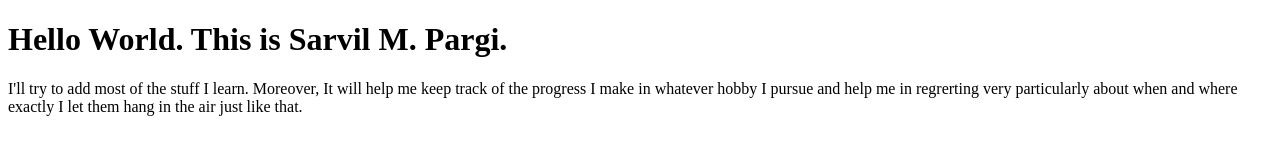
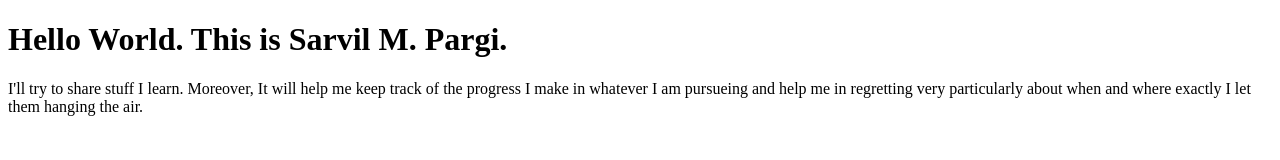
Before and after one commit to jjayman27/jjayman27.github.io, a plain HTML site: page index.html in a window 1280 px wide. Drawn offline with Linux system fonts and the light colour scheme.

Commit message:
Update index.html

```diff
--- a/index.html
+++ b/index.html
@@ -2,6 +2,6 @@
 <html>
 <body>
 <h1>Hello World. This is Sarvil M. Pargi.</h1>
-<p>I'll try to add most of the stuff I learn. Moreover, It will help me keep track of the progress I make in whatever hobby I pursue and help me in regrerting very particularly about when and where exactly I let them hang in the air just like that.    </p>
+<p>I'll try to share stuff I learn. Moreover, It will help me keep track of the progress I make in whatever I am pursueing and help me in regretting very particularly about when and where exactly I let them hanging the air.    </p>
 </body>
 </html>
```
